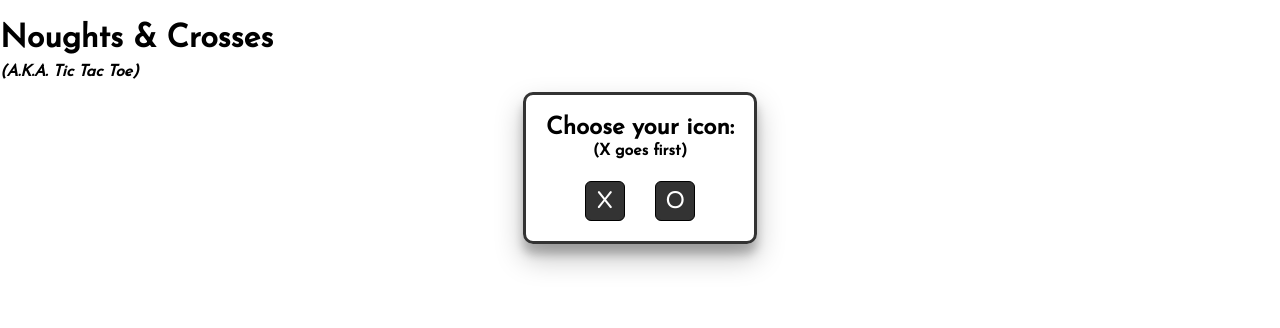
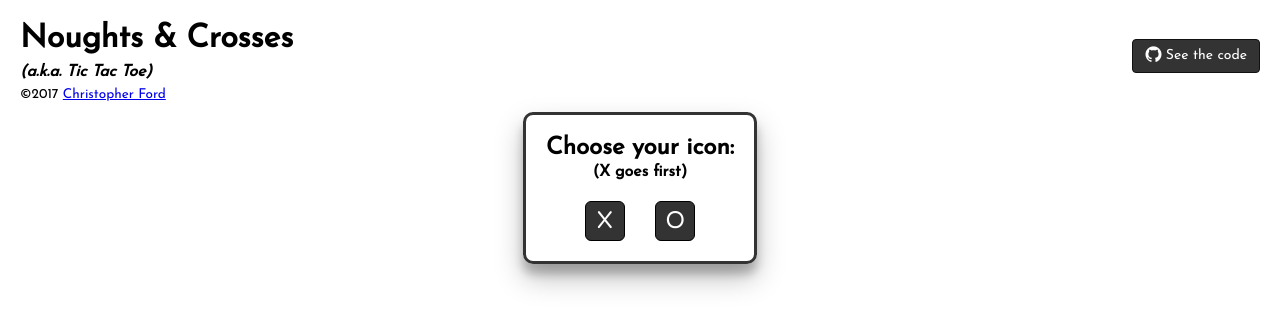
Before and after one commit to lordchancellor/noughts-and-crosses, a website built with webpack: page src/index.html in a window 1280 px wide. Built offline with nearby package versions, Linux system fonts and the light colour scheme.

Commit message:
Header styling

```diff
--- a/src/index.html
+++ b/src/index.html
@@ -21,8 +21,18 @@
 
 	<body>
 		<header>
-			<h1>Noughts &amp; Crosses</h1>
-			<h4>(A.K.A. Tic Tac Toe)</h4>
+			<div class="info">
+				<h1>Noughts &amp; Crosses</h1>
+				<h4>(a.k.a. Tic Tac Toe)</h4>
+				<p class="small">
+					&copy;<span class="current-year"></span>
+					<a href="https://misterford.co.uk" target="_blank" rel="noopener">Christopher Ford</a>
+				</p>
+			</div>
+			<a href="https://github.com/lordchancellor/noughts-and-crosses" class="btn btn-github" target="_blank" rel="noopener">
+				<i class="fa fa-lg fa-github"></i>
+				See the code
+			</a>
 		</header>
 
 		<div class="flex-container">
--- a/src/js/setup.js
+++ b/src/js/setup.js
@@ -35,7 +35,12 @@ export const setup = {
 		}
 	},
 
+	setYear: function setYear() {
+		document.getElementsByClassName('current-year')[0].textContent = new Date().getFullYear();
+	},
+
 	go: function go() {
 		this.setListeners();
+		this.setYear();
 	}
 };
--- a/src/js/ui.js
+++ b/src/js/ui.js
@@ -42,11 +42,8 @@ export const ui = {
 		const dialog = document.getElementsByClassName('end-game')[0];
 		const msg = document.getElementsByClassName('winner')[0];
 
-		console.log(dialog);
-		console.log(`Offset width: ${dialog.offsetWidth}`);
-
-		dialog.style.left = ((window.innerWidth / 2) - 70) + 'px';
-		dialog.style.top = ((window.innerHeight / 2) - 69) + 'px';
+		dialog.style.left = ((window.innerWidth / 2) - 74) + 'px';
+		dialog.style.top = ((window.innerHeight / 2) - 71) + 'px';
 
 		msg.textContent = winner;
 
@@ -66,7 +63,6 @@ export const ui = {
 
 		for (const square of squares) {
 			// Removing the child nodes - should only be one (or none), but loop to be sure
-			console.log(`${square} has the children ${square.childNodes}`);
 			while (square.hasChildNodes()) {
 				square.removeChild(square.lastChild);
 			}
--- a/src/sass/modules/_buttons.scss
+++ b/src/sass/modules/_buttons.scss
@@ -11,6 +11,7 @@
   background-image: none; // Reset unusual Firefox-on-Android default style; see https://github.com/necolas/normalize.css/issues/214
   border: 1px solid transparent;
   white-space: nowrap;
+  text-decoration: none;
   @include button-size(6px, 12px, 14px, 1.428571429, 4px);
   @include user-select(none);
 
--- /dev/null
+++ b/src/sass/partials/_header.scss
@@ -0,0 +1,22 @@
+header {
+	display: flex;
+	align-items: center;
+	justify-content: space-between;
+	@include paddingX(20px);
+
+	.info {
+		h1 {
+			margin-bottom: 0;
+		}
+
+		h4 {
+			margin: 5px 0px;
+			font-style: italic;
+		}
+
+		.small {
+			margin: 0 0 10px;
+			font-size: 0.85rem;
+		}
+	}
+}
--- a/src/sass/partials/_home.scss
+++ b/src/sass/partials/_home.scss
@@ -1,14 +1,3 @@
-header {
-	h1 {
-		margin-bottom: 0;
-	}
-
-	h4 {
-		margin: 5px 0px 10px;
-		font-style: italic;
-	}
-}
-
 .flex-container {
 	display: flex;
 	align-items: center;
@@ -122,7 +111,7 @@ header {
 
 .overlay {
 	display: none;
-	position: absolute;
+	position: fixed;
 	top: 0;
 	left: 0;
 	width: 100%;
@@ -142,4 +131,8 @@ header {
 	padding: 20px;
 	border-radius: 10px;
 	box-shadow: 0 14px 28px rgba(0,0,0,0.25), 0 10px 10px rgba(0,0,0,0.22);
+
+	button {
+		padding: 5px 10px;
+	}
 }
--- a/src/sass/style.scss
+++ b/src/sass/style.scss
@@ -7,4 +7,5 @@
 
 // Partials
 @import 'partials/global';
+@import 'partials/header';
 @import 'partials/home';
```
